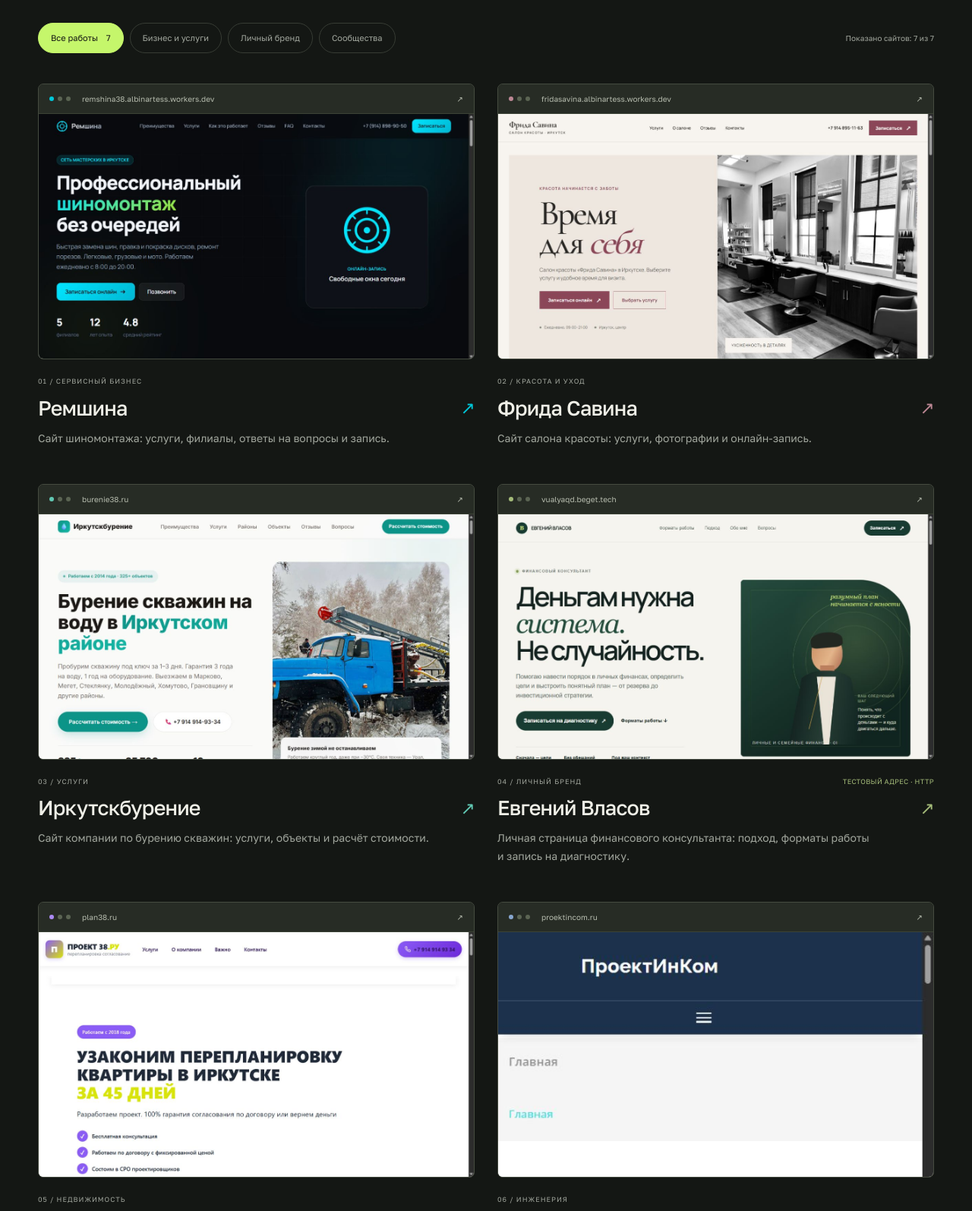
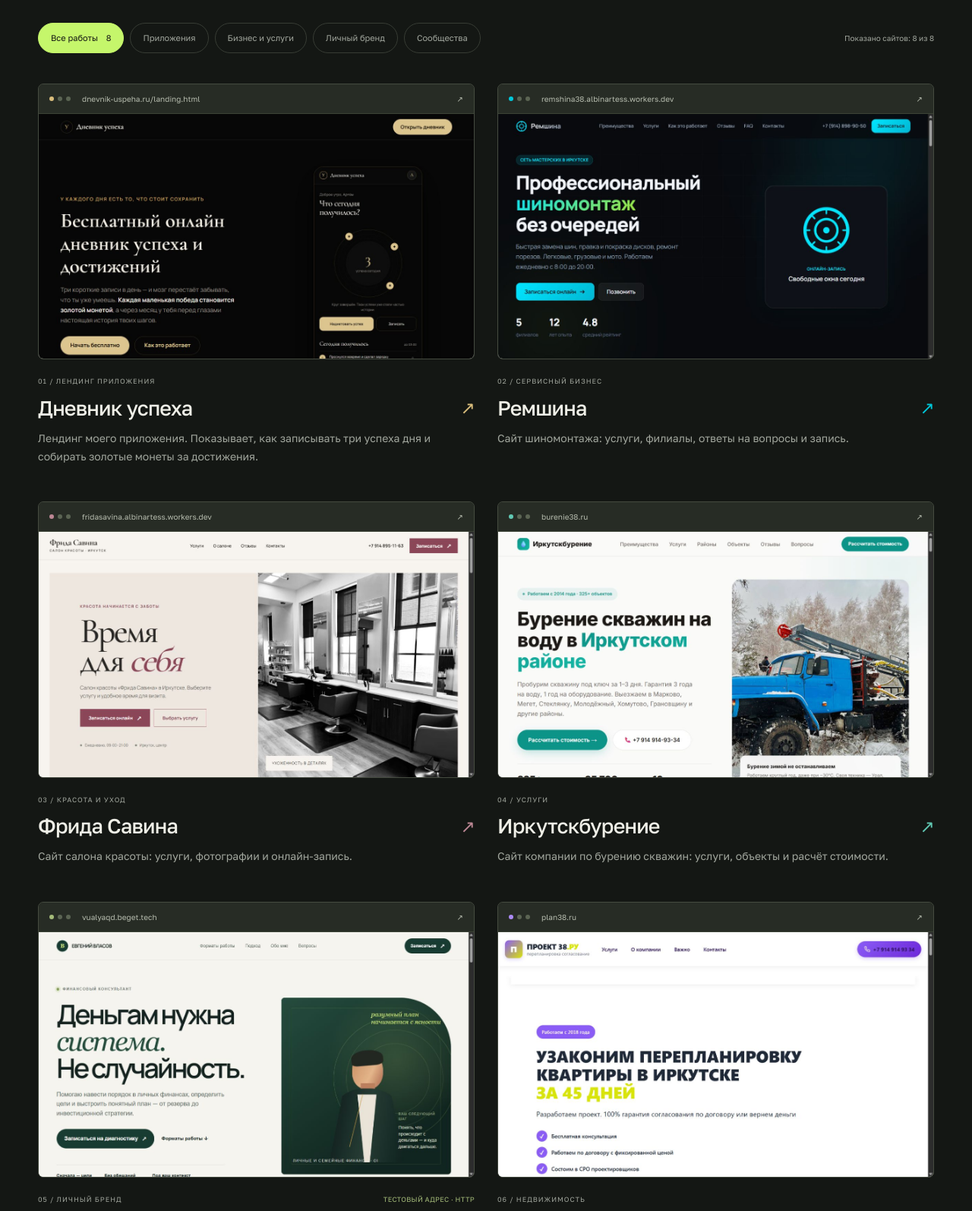
Before and after one commit to albinartess/artem-artemiev-site, a plain HTML site: page sites.html in a window 1280 px wide. Shown: the part 520-2114 px from the top of the page at 76% size. Drawn offline with Linux system fonts and the light colour scheme.

Commit message:
Lead the website portfolio with the Success Diary landing page

```diff
--- a/sites.html
+++ b/sites.html
@@ -18,7 +18,7 @@
   <meta name="viewport" content="width=device-width,initial-scale=1">
   <meta name="theme-color" content="#141714">
   <title>Мои сайты и наработки — Артем Артемьев</title>
-  <meta name="description" content="Веб-портфолио Артема Артемьева: семь сайтов для бизнеса, личных проектов и сообществ. Превью и прямые ссылки.">
+  <meta name="description" content="Веб-портфолио Артема Артемьева: восемь сайтов для бизнеса, личных проектов и сообществ. Превью и прямые ссылки.">
   <meta property="og:title" content="Веб-портфолио — Артем Артемьев">
   <meta property="og:description" content="Мои сайты и наработки: превью, описание и прямые ссылки.">
   <link rel="icon" href="assets/favicon.svg" type="image/svg+xml">
@@ -32,13 +32,21 @@
 <noscript><div><img src="https://mc.yandex.ru/watch/113706061" style="position:absolute;left:-9999px" alt=""></div></noscript>
 <a class="skip" href="#main">К содержимому</a>
 <header class="header wrap"><a class="brand" href="index.html" aria-label="Артем Артемьев — главная">АА<span>↗</span></a><nav aria-label="Главная навигация"><a href="index.html">Главная</a><a href="sites.html" aria-current="page">Сайты</a><a href="engineering.html">Объекты</a><a href="index.html#projects">Приложения</a><a href="index.html#contact">Контакты ↗</a></nav><span class="location"><i></i> Иркутск · Байкал · Мир</span></header>
-<main id="main" class="wrap"><section class="portfolio-hero"><div class="section-label">АРТЕМ АРТЕМЬЕВ / ВЕБ-ПОРТФОЛИО</div><div class="portfolio-heading"><h1>У каждого дела —<br><span class="serif">свой сайт.</span></h1><span class="portfolio-count" aria-label="7 проектов">07<span>САЙТОВ И НАРАБОТОК</span></span></div><div class="portfolio-lead"><p>Здесь собраны мои работы: сайты услуг, личные страницы и проекты сообществ. У каждой работы есть описание и прямая ссылка.</p><a href="index.html#contact">Обсудить твой сайт ↗</a></div></section>
-<section class="portfolio-catalog" aria-label="Сайты и наработки"><div class="portfolio-toolbar"><div class="site-filters" role="group" aria-label="Фильтр проектов"><button type="button" data-filter="all" aria-pressed="true">Все работы <span>7</span></button><button type="button" data-filter="services" aria-pressed="false">Бизнес и услуги</button><button type="button" data-filter="personal" aria-pressed="false">Личный бренд</button><button type="button" data-filter="platform" aria-pressed="false">Сообщества</button></div><p id="filter-status" role="status" aria-live="polite">Показано сайтов: 7 из 7</p></div><div class="sites-grid portfolio-grid"><article class="site-card" data-kind="services" style="--site-accent:#00c7d9">
+<main id="main" class="wrap"><section class="portfolio-hero"><div class="section-label">АРТЕМ АРТЕМЬЕВ / ВЕБ-ПОРТФОЛИО</div><div class="portfolio-heading"><h1>У каждого дела —<br><span class="serif">свой сайт.</span></h1><span class="portfolio-count" aria-label="8 проектов">08<span>САЙТОВ И НАРАБОТОК</span></span></div><div class="portfolio-lead"><p>Здесь собраны мои работы: сайты услуг, личные страницы и проекты сообществ. У каждой работы есть описание и прямая ссылка.</p><a href="index.html#contact">Обсудить твой сайт ↗</a></div></section>
+<section class="portfolio-catalog" aria-label="Сайты и наработки"><div class="portfolio-toolbar"><div class="site-filters" role="group" aria-label="Фильтр проектов"><button type="button" data-filter="all" aria-pressed="true">Все работы <span>8</span></button><button type="button" data-filter="app" aria-pressed="false">Приложения</button><button type="button" data-filter="services" aria-pressed="false">Бизнес и услуги</button><button type="button" data-filter="personal" aria-pressed="false">Личный бренд</button><button type="button" data-filter="platform" aria-pressed="false">Сообщества</button></div><p id="filter-status" role="status" aria-live="polite">Показано сайтов: 8 из 8</p></div><div class="sites-grid portfolio-grid"><article class="site-card" data-kind="app" style="--site-accent:#d9bd7c">
+ <a class="site-preview" href="https://dnevnik-uspeha.ru/landing.html" target="_blank" rel="noopener noreferrer" aria-label="Открыть сайт Дневник успеха">
+ <div class="browser-strip"><span class="browser-dots" aria-hidden="true"><i></i><i></i><i></i></span><span class="browser-address">dnevnik-uspeha.ru/landing.html</span><span aria-hidden="true">↗</span></div>
+ <div class="site-shot"><img src="assets/sites/diary-landing.jpg" alt="Первый экран сайта Дневник успеха" width="1200" height="680" loading="lazy"></div>
+ <span class="preview-open">Открыть сайт ↗</span></a>
+ <div class="site-meta"><span>01 / Лендинг приложения</span></div>
+ <h3><a href="https://dnevnik-uspeha.ru/landing.html" target="_blank" rel="noopener noreferrer">Дневник успеха<span aria-hidden="true">↗</span></a></h3><p>Лендинг моего приложения. Показывает, как записывать три успеха дня и собирать золотые монеты за достижения.</p>
+ </article>
+<article class="site-card" data-kind="services" style="--site-accent:#00c7d9">
  <a class="site-preview" href="https://remshina38.albinartess.workers.dev/" target="_blank" rel="noopener noreferrer" aria-label="Открыть сайт Ремшина">
  <div class="browser-strip"><span class="browser-dots" aria-hidden="true"><i></i><i></i><i></i></span><span class="browser-address">remshina38.albinartess.workers.dev</span><span aria-hidden="true">↗</span></div>
  <div class="site-shot"><img src="assets/sites/remshina.png" alt="Первый экран сайта Ремшина" width="1200" height="680" loading="lazy"></div>
  <span class="preview-open">Открыть сайт ↗</span></a>
- <div class="site-meta"><span>01 / Сервисный бизнес</span></div>
+ <div class="site-meta"><span>02 / Сервисный бизнес</span></div>
  <h3><a href="https://remshina38.albinartess.workers.dev/" target="_blank" rel="noopener noreferrer">Ремшина<span aria-hidden="true">↗</span></a></h3><p>Сайт шиномонтажа: услуги, филиалы, ответы на вопросы и запись.</p>
  </article>
 <article class="site-card" data-kind="services" style="--site-accent:#bc8794">
@@ -46,7 +54,7 @@
  <div class="browser-strip"><span class="browser-dots" aria-hidden="true"><i></i><i></i><i></i></span><span class="browser-address">fridasavina.albinartess.workers.dev</span><span aria-hidden="true">↗</span></div>
  <div class="site-shot"><img src="assets/sites/frida.png" alt="Первый экран сайта Фрида Савина" width="1200" height="680" loading="lazy"></div>
  <span class="preview-open">Открыть сайт ↗</span></a>
- <div class="site-meta"><span>02 / Красота и уход</span></div>
+ <div class="site-meta"><span>03 / Красота и уход</span></div>
  <h3><a href="https://fridasavina.albinartess.workers.dev/" target="_blank" rel="noopener noreferrer">Фрида Савина<span aria-hidden="true">↗</span></a></h3><p>Сайт салона красоты: услуги, фотографии и онлайн-запись.</p>
  </article>
 <article class="site-card" data-kind="services" style="--site-accent:#61c8b3">
@@ -54,7 +62,7 @@
  <div class="browser-strip"><span class="browser-dots" aria-hidden="true"><i></i><i></i><i></i></span><span class="browser-address">burenie38.ru</span><span aria-hidden="true">↗</span></div>
  <div class="site-shot"><img src="assets/sites/burenie.png" alt="Первый экран сайта Иркутскбурение" width="1200" height="680" loading="lazy"></div>
  <span class="preview-open">Открыть сайт ↗</span></a>
- <div class="site-meta"><span>03 / Услуги</span></div>
+ <div class="site-meta"><span>04 / Услуги</span></div>
  <h3><a href="https://burenie38.ru/" target="_blank" rel="noopener noreferrer">Иркутскбурение<span aria-hidden="true">↗</span></a></h3><p>Сайт компании по бурению скважин: услуги, объекты и расчёт стоимости.</p>
  </article>
 <article class="site-card" data-kind="personal" style="--site-accent:#a4bb79">
@@ -62,7 +70,7 @@
  <div class="browser-strip"><span class="browser-dots" aria-hidden="true"><i></i><i></i><i></i></span><span class="browser-address">vualyaqd.beget.tech</span><span aria-hidden="true">↗</span></div>
  <div class="site-shot"><img src="assets/sites/vlasov.png" alt="Первый экран сайта Евгений Власов" width="1200" height="680" loading="lazy"></div>
  <span class="preview-open">Открыть сайт ↗</span></a>
- <div class="site-meta"><span>04 / Личный бренд</span><span class="site-status">Тестовый адрес · HTTP</span></div>
+ <div class="site-meta"><span>05 / Личный бренд</span><span class="site-status">Тестовый адрес · HTTP</span></div>
  <h3><a href="http://vualyaqd.beget.tech/" target="_blank" rel="noopener noreferrer">Евгений Власов<span aria-hidden="true">↗</span></a></h3><p>Личная страница финансового консультанта: подход, форматы работы и запись на диагностику.</p>
  </article>
 <article class="site-card" data-kind="services" style="--site-accent:#ab8af3">
@@ -70,7 +78,7 @@
  <div class="browser-strip"><span class="browser-dots" aria-hidden="true"><i></i><i></i><i></i></span><span class="browser-address">plan38.ru</span><span aria-hidden="true">↗</span></div>
  <div class="site-shot"><img src="assets/sites/plan38.png" alt="Первый экран сайта Проект 38" width="1200" height="680" loading="lazy"></div>
  <span class="preview-open">Открыть сайт ↗</span></a>
- <div class="site-meta"><span>05 / Недвижимость</span></div>
+ <div class="site-meta"><span>06 / Недвижимость</span></div>
  <h3><a href="https://plan38.ru/" target="_blank" rel="noopener noreferrer">Проект 38<span aria-hidden="true">↗</span></a></h3><p>Проектирование, согласование и узаконивание перепланировок квартир в Иркутске.</p>
  </article>
 <article class="site-card" data-kind="services" style="--site-accent:#87a6ce">
@@ -78,7 +86,7 @@
  <div class="browser-strip"><span class="browser-dots" aria-hidden="true"><i></i><i></i><i></i></span><span class="browser-address">proektincom.ru</span><span aria-hidden="true">↗</span></div>
  <div class="site-shot"><img src="assets/sites/proektincom.png" alt="Первый экран сайта ПроектИнКом" width="1200" height="680" loading="lazy"></div>
  <span class="preview-open">Открыть сайт ↗</span></a>
- <div class="site-meta"><span>06 / Инженерия</span></div>
+ <div class="site-meta"><span>07 / Инженерия</span></div>
  <h3><a href="https://proektincom.ru/" target="_blank" rel="noopener noreferrer">ПроектИнКом<span aria-hidden="true">↗</span></a></h3><p>Сайт проектной компании: направления проектирования, команда и контакты.</p>
  </article>
 <article class="site-card" data-kind="platform" style="--site-accent:#d0c09b">
@@ -86,7 +94,7 @@
  <div class="browser-strip"><span class="browser-dots" aria-hidden="true"><i></i><i></i><i></i></span><span class="browser-address">mwrclub.ru</span><span aria-hidden="true">↗</span></div>
  <div class="site-placeholder"><span class="placeholder-orbit" aria-hidden="true">◎</span><strong>MWR<span>CLUB</span></strong><small>ТУРИЗМ · ЛЮДИ · ПАРТНЁРСТВО</small><span class="preview-note">Превью временно недоступно</span></div>
  <span class="preview-open">Открыть сайт ↗</span></a>
- <div class="site-meta"><span>07 / Туризм и партнёрство</span><span class="site-status">Ссылка требует проверки</span></div>
+ <div class="site-meta"><span>08 / Туризм и партнёрство</span><span class="site-status">Ссылка требует проверки</span></div>
  <h3><a href="https://mwrclub.ru/" target="_blank" rel="noopener noreferrer">MWR Club<span aria-hidden="true">↗</span></a></h3><p>Мой проект сайта туристического клуба и партнёрского бизнеса.</p><p class="site-availability">Сейчас HTTPS-адрес недоступен. Превью появится после восстановления сайта.</p>
  </article>
 </div></section>
```
Also changed, not shown: index.html (+13 -5 lines), assets/sites/diary-landing.jpg (added).
